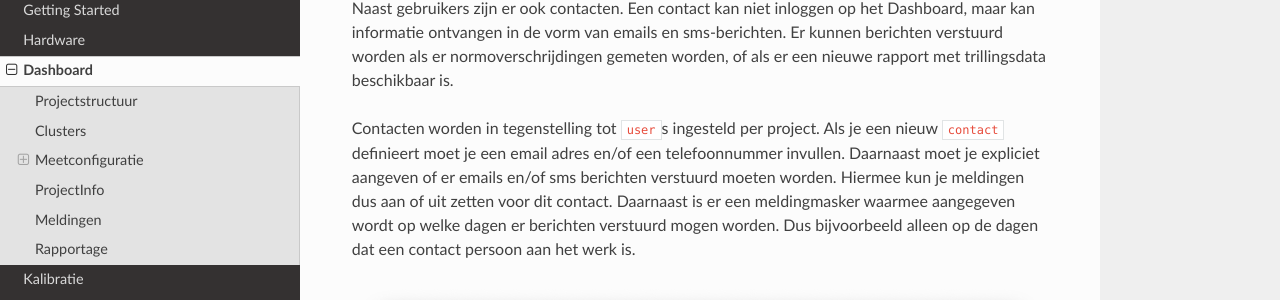
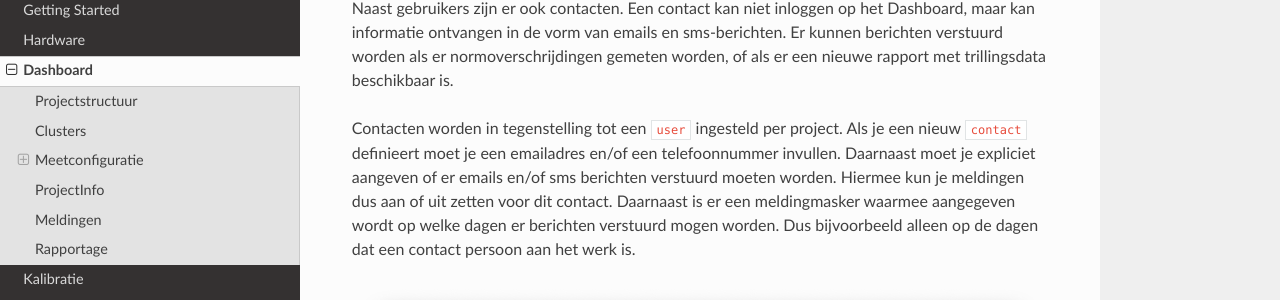
Before and after one commit to ijager/docs.frog.watch, an MkDocs documentation site: the page built from docs/dashboard.md, in a window 1280 px wide and 900 px high, scrolled down 5760 px. Shown: the part 139-439 px from the top of the window. Built offline with MkDocs 1.6.1, drawn with Linux system fonts in a browser that asks for light colours; nearby versions of some CDN libraries; some of the changed text lies outside the part shown.

Commit message:
Fix some typos

```diff
--- a/docs/dashboard.md
+++ b/docs/dashboard.md
@@ -111,7 +111,7 @@ Een nieuwe gebruiker krijgt automatisch een email met een link om een wachtwoord
 
 Naast gebruikers zijn er ook contacten. Een contact kan niet inloggen op het Dashboard, maar kan informatie ontvangen in de vorm van emails en sms-berichten. Er kunnen berichten verstuurd worden als er normoverschrijdingen gemeten worden, of als er een nieuwe rapport met trillingsdata beschikbaar is.
 
-Contacten worden in tegenstelling tot `user`s ingesteld per project. Als je een nieuw `contact` definieert moet je een email adres en/of een telefoonnummer invullen. Daarnaast moet je expliciet aangeven of er emails en/of sms berichten verstuurd moeten worden. Hiermee kun je meldingen dus aan of uit zetten voor dit contact. Daarnaast is er een meldingmasker waarmee aangegeven wordt op welke dagen er berichten verstuurd mogen worden. Dus bijvoorbeeld alleen op de dagen dat een contact persoon aan het werk is.
+Contacten worden in tegenstelling tot een `user` ingesteld per project. Als je een nieuw `contact` definieert moet je een emailadres en/of een telefoonnummer invullen. Daarnaast moet je expliciet aangeven of er emails en/of sms berichten verstuurd moeten worden. Hiermee kun je meldingen dus aan of uit zetten voor dit contact. Daarnaast is er een meldingmasker waarmee aangegeven wordt op welke dagen er berichten verstuurd mogen worden. Dus bijvoorbeeld alleen op de dagen dat een contact persoon aan het werk is.
 
 
 ![Nieuwe Gebruiker](img/authorisatie.png).
```
Also changed, not shown: other parts of docs/dashboard.md (+1 -1 lines).
